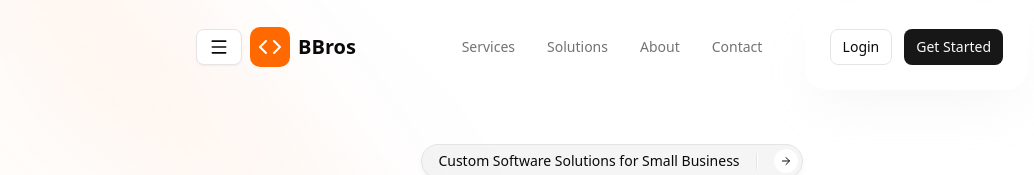
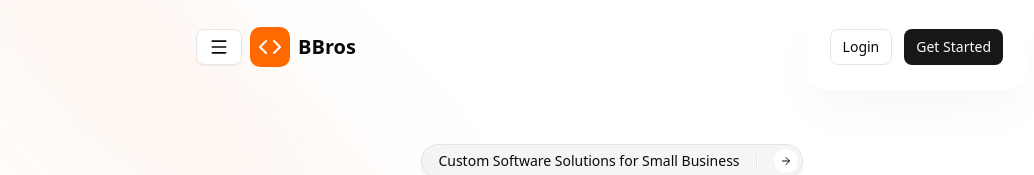
Before and after one commit to auravr-ai/landing-page-v1, a Next.js app: page / in a window 1280 px wide. Shown: the top 175 px of the page, without its empty margins (28-1062 px from the left). Built offline with nearby package versions, Linux system fonts and the light colour scheme.

Commit message:
Delete original fixed panel menu

```diff
--- a/components/ui/header.tsx
+++ b/components/ui/header.tsx
@@ -59,13 +59,6 @@ const Button = React.forwardRef<HTMLButtonElement, ButtonProps>(
   },
 )
 Button.displayName = "Button"
-
-const menuItems = [
-  { name: "Services", href: "#services" },
-  { name: "Solutions", href: "#solutions" },
-  { name: "About", href: "#about" },
-  { name: "Contact", href: "#contact" },
-]
 
 const Logo = ({ className }: { className?: string }) => {
   return (
@@ -134,32 +127,12 @@ export function Header() {
 
             <div className="absolute inset-0 m-auto hidden size-fit lg:block">
               <ul className="flex gap-8 text-sm">
-                {menuItems.map((item, index) => (
-                  <li key={index}>
-                    <a
-                      href={item.href}
-                      className="text-muted-foreground hover:text-accent-foreground block duration-150"
-                    >
-                      <span>{item.name}</span>
-                    </a>
-                  </li>
-                ))}
               </ul>
             </div>
 
             <div className="bg-background group-data-[state=active]:block lg:group-data-[state=active]:flex mb-6 hidden w-full flex-wrap items-center justify-end space-y-8 rounded-3xl border p-6 shadow-2xl shadow-zinc-300/20 md:flex-nowrap lg:m-0 lg:flex lg:w-fit lg:gap-6 lg:space-y-0 lg:border-transparent lg:bg-transparent dark:shadow-none dark:lg:bg-transparent">
               <div className="lg:hidden">
                 <ul className="space-y-6 text-base">
-                  {menuItems.map((item, index) => (
-                    <li key={index}>
-                      <a
-                        href={item.href}
-                        className="text-muted-foreground hover:text-accent-foreground block duration-150"
-                      >
-                        <span>{item.name}</span>
-                      </a>
-                    </li>
-                  ))}
                 </ul>
               </div>
               <div className="flex w-full flex-col space-y-3 sm:flex-row sm:gap-3 sm:space-y-0 md:w-fit">
```
